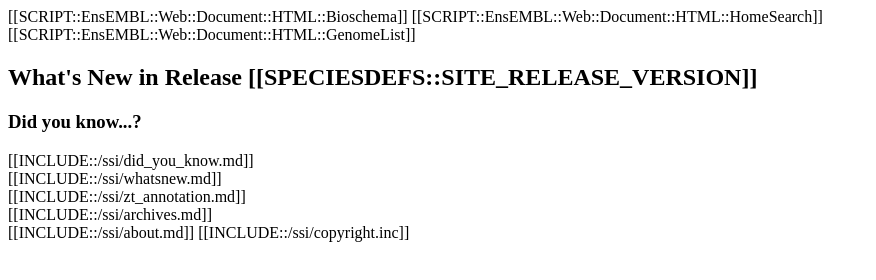
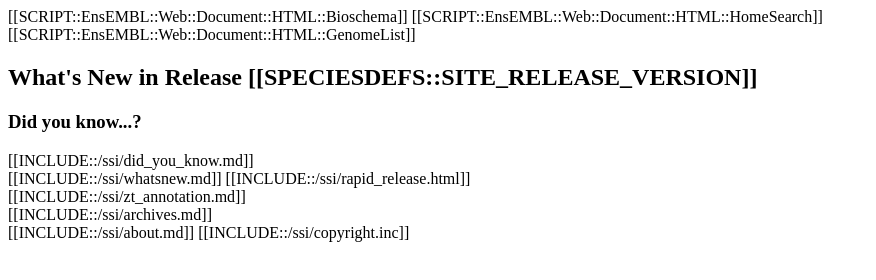
Before and after one commit to EnsemblGenomes/eg-web-fungi, a plain HTML site: page htdocs/index.html in a window 1280 px wide. Shown: the whole page, without its empty margins (0-876 px from the left). Drawn offline with Linux system fonts and the light colour scheme.

Commit message:
Add RR box - ENSWEB-6195

```diff
--- a/htdocs/index.html
+++ b/htdocs/index.html
@@ -26,6 +26,7 @@
           [[INCLUDE::/ssi/did_you_know.md]]
         </div>
         [[INCLUDE::/ssi/whatsnew.md]]
+        [[INCLUDE::/ssi/rapid_release.html]]
       </div>
       <div class="plain-box">
         [[INCLUDE::/ssi/zt_annotation.md]]
```
